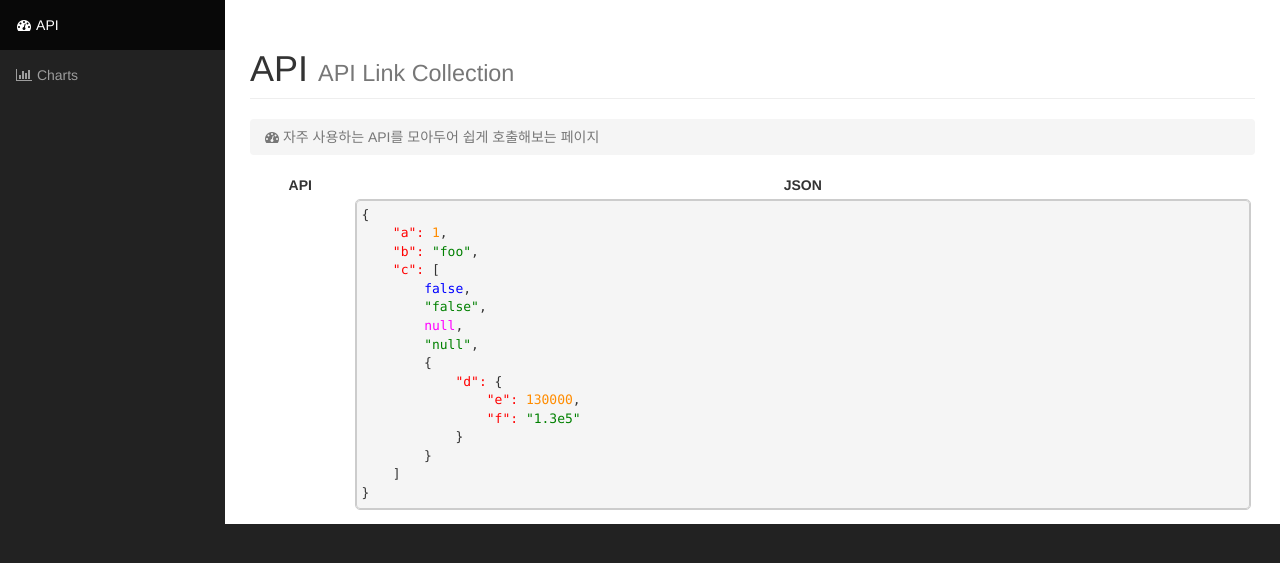
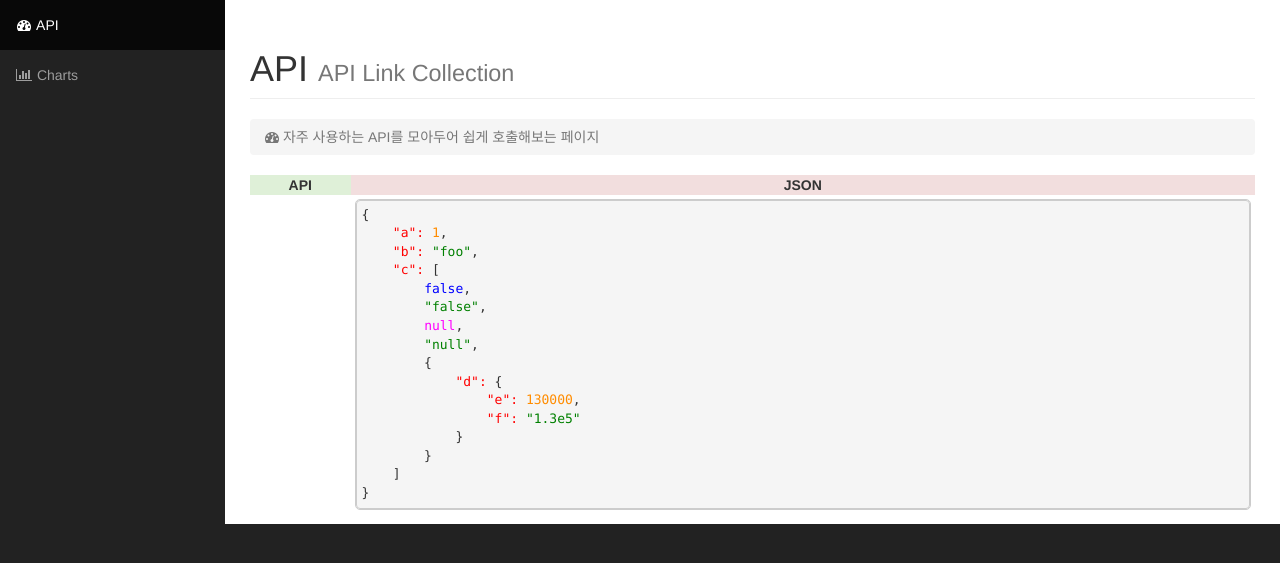
Before and after one commit to coolsharp/ProjDjango, a Django app: page / in a window 1280 px wide. Shown: the part 51-614 px from the top of the page. Run offline with Django 3.2, Linux system fonts and the light colour scheme; some libraries are stand-ins or nearby versions.

Commit message:
api 프레임 설정

```diff
--- a/blog/templates/startbootstrap-sb-admin-master/api.html
+++ b/blog/templates/startbootstrap-sb-admin-master/api.html
@@ -20,8 +20,8 @@
         <table width="100%">
             <thead>
             <tr>
-                <th width="10%"><center>API</center></th>
-                <th width="90%"><center>JSON</center></th>
+                <th width="10%"><center><div class="bg-success">API</div></center></th>
+                <th width="90%"><center><div class="bg-danger text-white">JSON</div></center></th>
             </tr>
             </thead>
             <tbody>
```
